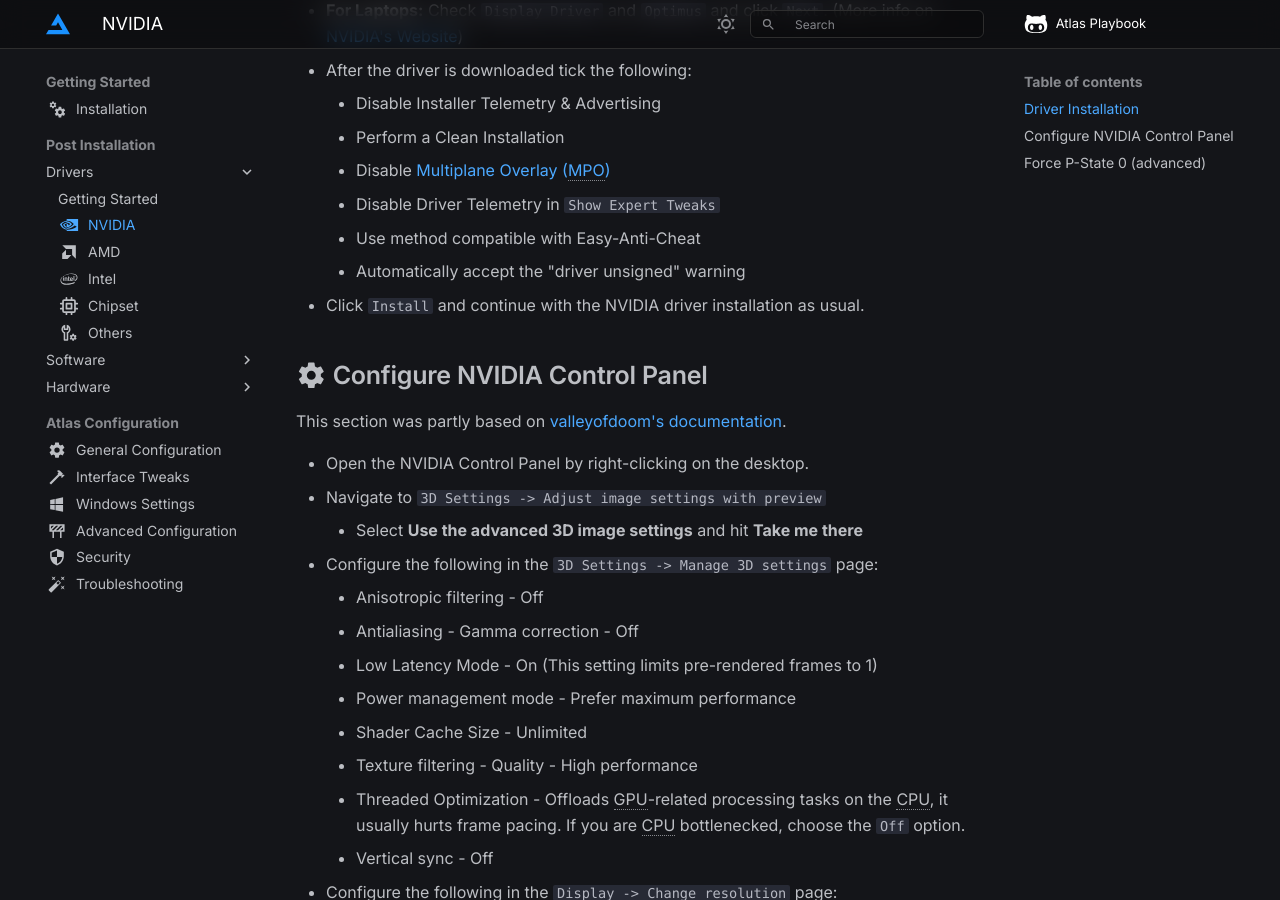
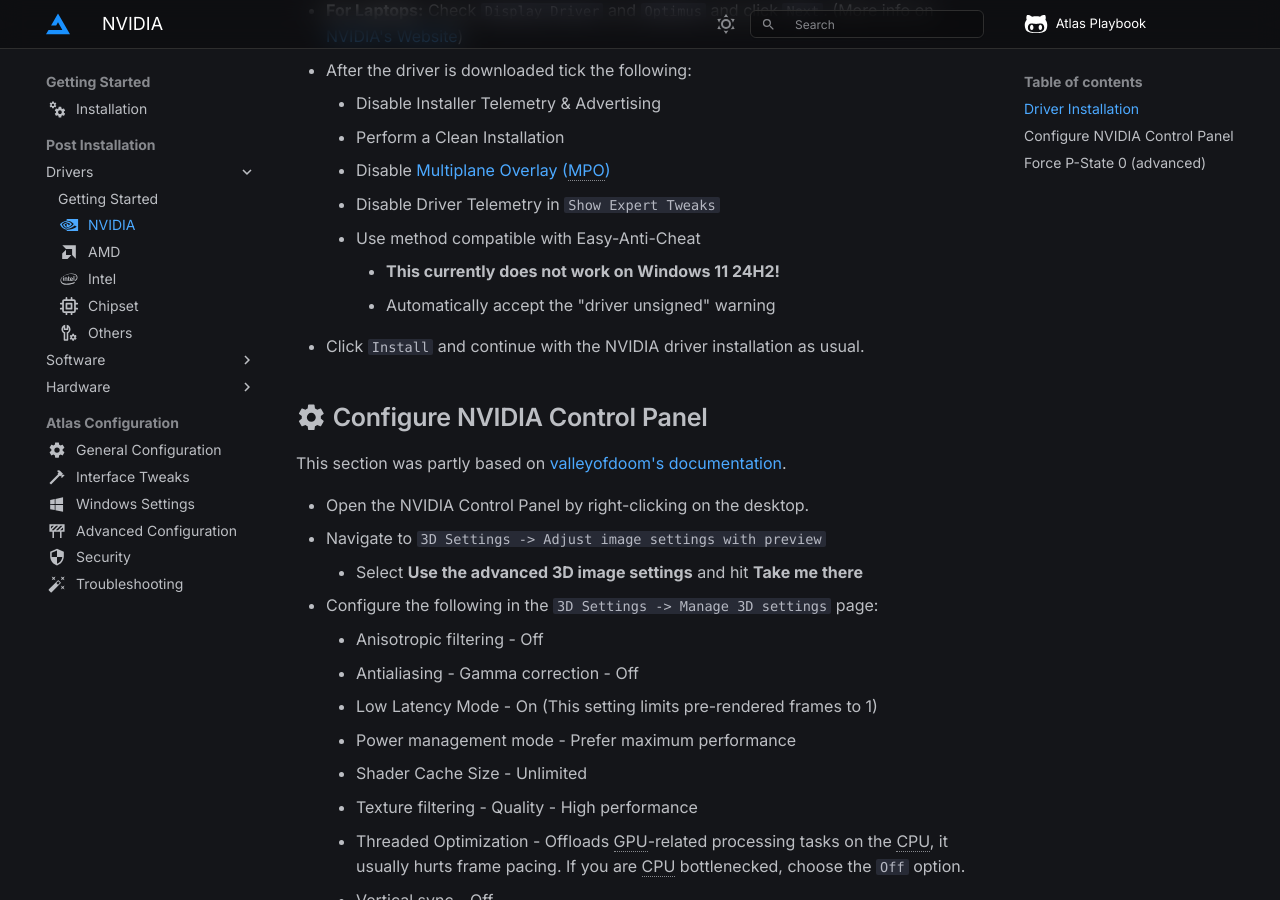
Before and after one commit to Atlas-OS/docs, an MkDocs documentation site: the page built from docs/getting-started/post-installation/drivers/nvidia.md, in a window 1280 px wide and 900 px high, scrolled down 560 px. Built offline with MkDocs 1.6.1 and Material for MkDocs 9.7.7, drawn with Linux system fonts in a browser that asks for light colours; some web fonts are replaced; comment, search, counter and statistics services are not loaded.

Commit message:
fix(nvcleanstall): 24H2 note

```diff
--- a/docs/getting-started/post-installation/drivers/nvidia.md
+++ b/docs/getting-started/post-installation/drivers/nvidia.md
@@ -25,7 +25,8 @@ We recommend using NVCleanstall, as it is a GUI alternative to manually strippin
     - Disable [Multiplane Overlay (MPO)](https://docs.atlasos.net/getting-started/post-installation/drivers/amd/#disable-multi-plane-overlay-mpo)
     - Disable Driver Telemetry in ``Show Expert Tweaks``
     - Use method compatible with Easy-Anti-Cheat
-    - Automatically accept the "driver unsigned" warning
+        - **This currently does not work on Windows 11 24H2!**
+        - Automatically accept the "driver unsigned" warning
 - Click ``Install`` and continue with the NVIDIA driver installation as usual.
 
 ## :material-cog: Configure NVIDIA Control Panel
```
